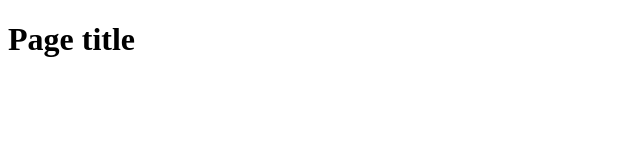
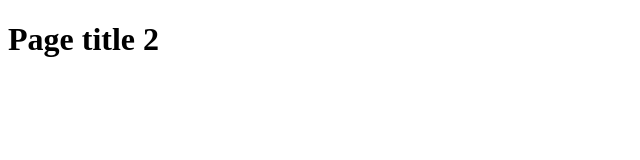
Before and after one commit to sandbox2002/Test, a plain HTML site: page index.html in a window 1280 px wide. Shown: the full height of the page, 0-640 px from the left. Drawn offline with Linux system fonts and the light colour scheme.

Commit message:
Update index.html

```diff
--- a/index.html
+++ b/index.html
@@ -2,9 +2,9 @@
 <html lang="en">
 <head>
     <meta charset="UTF-8">
-    <title>Page title</title>
+    <title>Page title 2</title>
 </head>
 <body>
-    <h1>Page title</h1>
+    <h1>Page title 2</h1>
 </body>
 </html>
```
